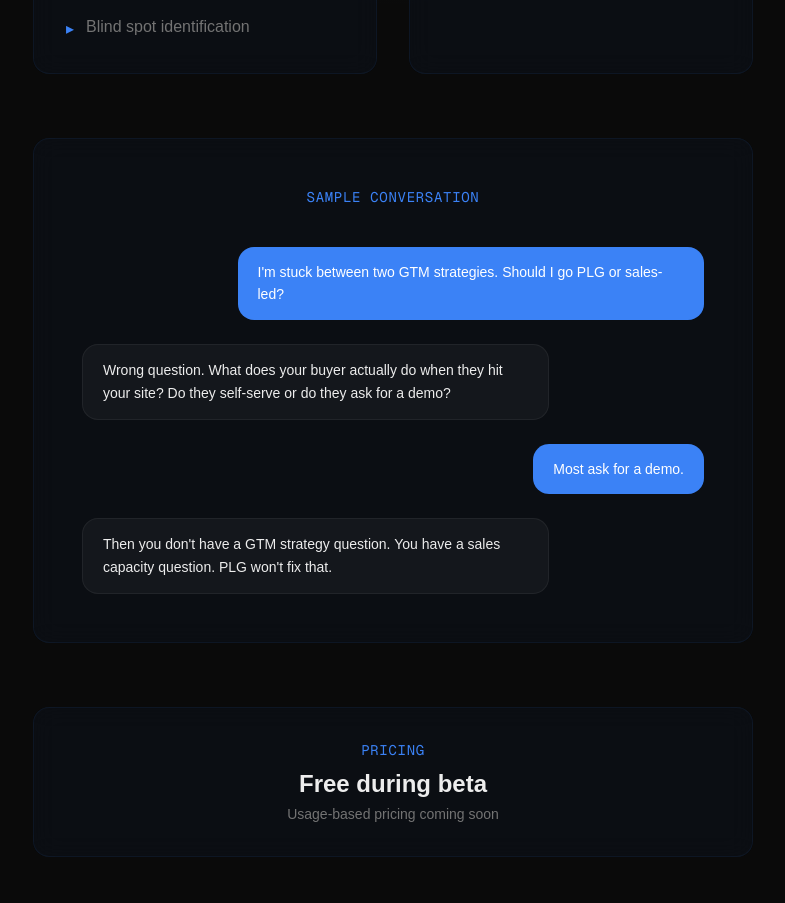
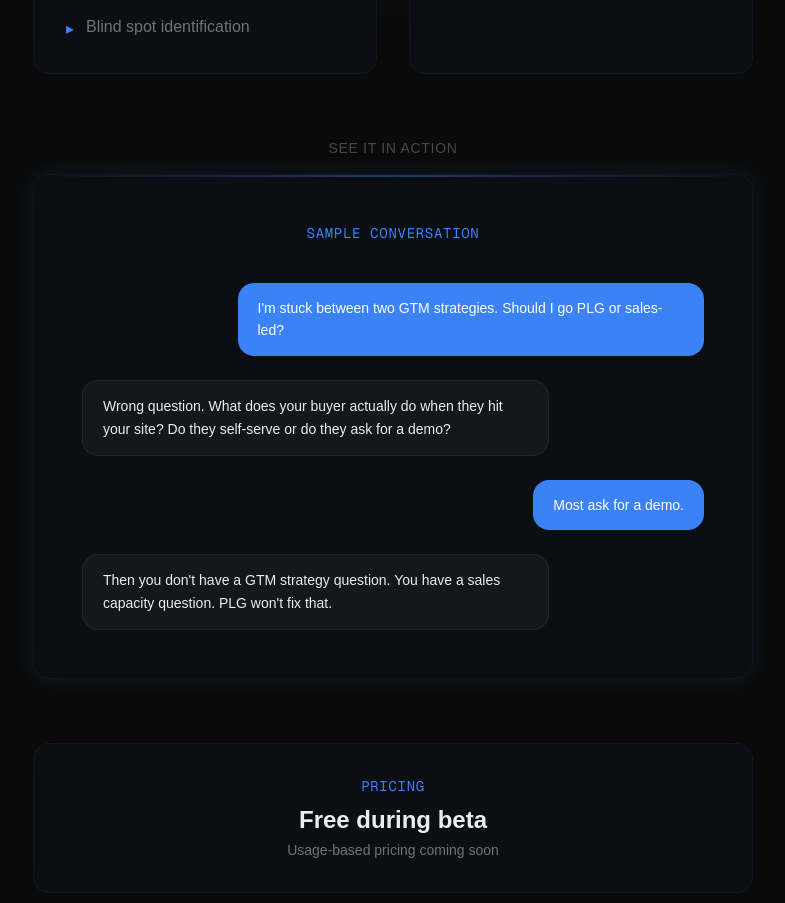
Before and after one commit to Apex-Sudo/forgehouse-site, a Next.js app: page /agents/apex in a window 1280 px wide. Shown: the part 780-1683 px from the top of the page, without its empty margins (247-1032 px from the left). Built offline with nearby package versions, Linux system fonts and the light colour scheme.

Commit message:
sample conversation: glow, blue border, label, gradient top, contained width

```diff
--- a/src/app/agents/apex/page.tsx
+++ b/src/app/agents/apex/page.tsx
@@ -54,7 +54,8 @@ export default function ApexPage() {
         </div>
 
         {/* Sample Conversation */}
-        <div className="glass-card p-10 md:p-12 mb-16 overflow-hidden text-left">
+        <p className="text-sm text-muted/60 uppercase tracking-wider text-center mb-4">See it in action</p>
+        <div className="glass-card p-10 md:p-12 mb-16 overflow-hidden text-left shadow-[0_0_24px_rgba(59,130,246,0.12)] border-[rgba(59,130,246,0.2)] max-w-3xl mx-auto relative before:absolute before:top-0 before:left-0 before:right-0 before:h-[2px] before:bg-gradient-to-r before:from-transparent before:via-[#3B82F6]/40 before:to-transparent">
           <h2 className="text-sm font-mono text-amber uppercase tracking-wider mb-10 text-center">Sample conversation</h2>
           <div className="space-y-6">
             <div className="flex justify-end">
```
